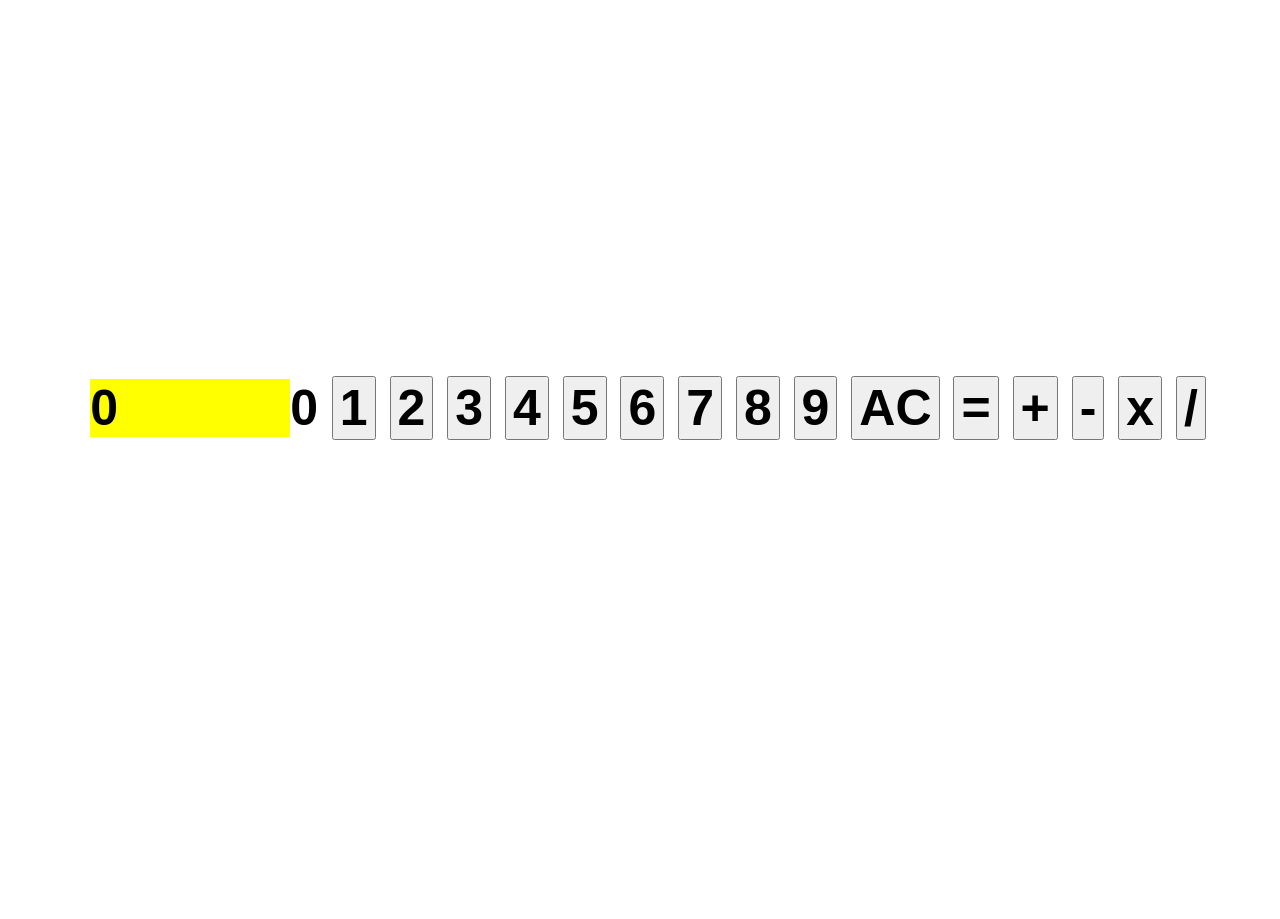
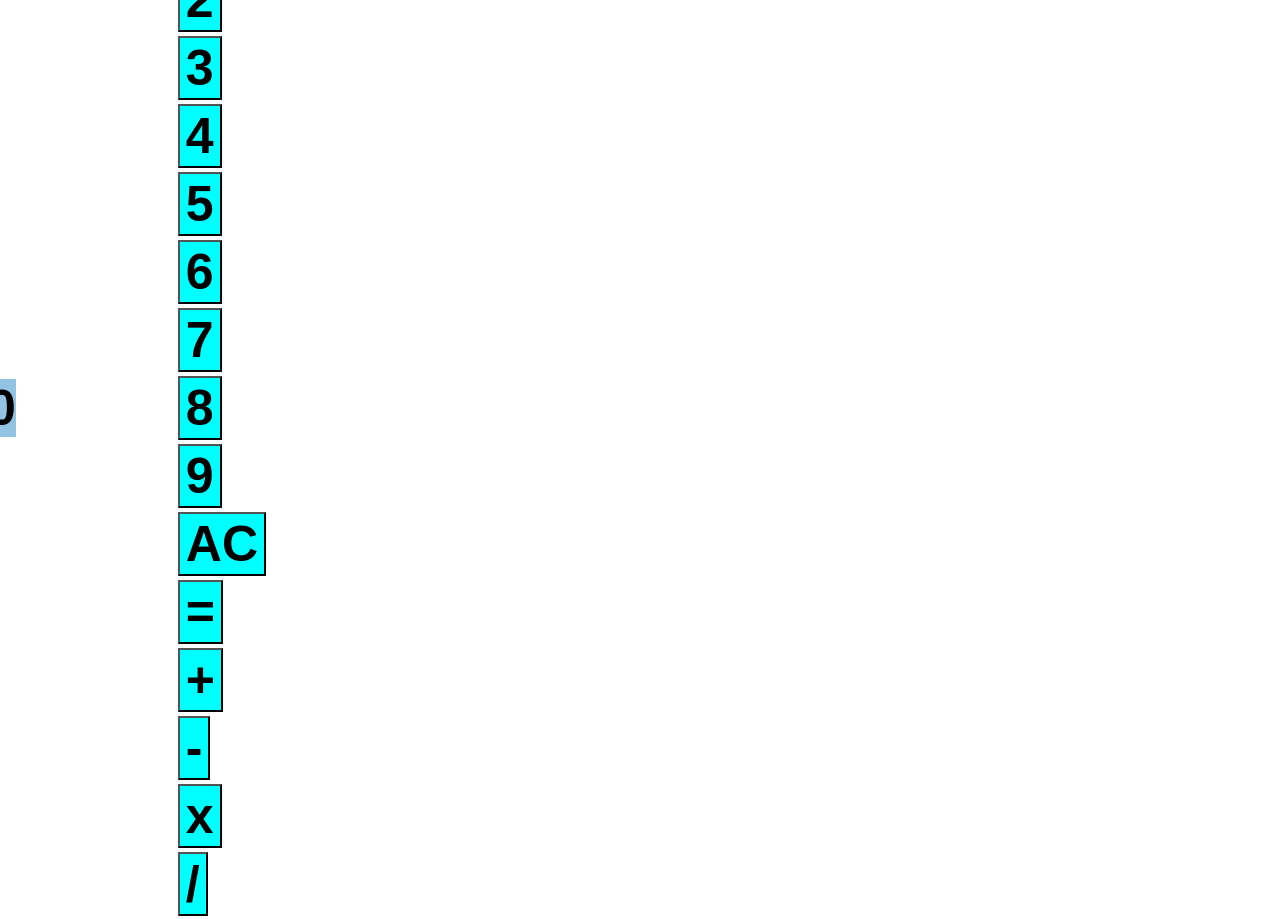
Before and after one commit to acarusillo/Calculator2_W2, a plain HTML site: page index.html in a window 1280 px wide. Before the commit the page ends 816 px from the top, so only its background shows below. Drawn offline with Linux system fonts and the light colour scheme.

Commit message:
CSS .button is edited

```diff
--- a/styles.css
+++ b/styles.css
@@ -5,25 +5,33 @@ body {
 .container {
     display: flex;
 	align-items: center;
+    border-radius: 20px;
     height: 100vh;
-	width: 100vw;
+	width: 400px;
 	justify-content: center;
+    max-inline-size: 100rem;
 
 }
 
 .output {
    background-color: yellow;
+   background: hsl(203, 58%, 73%);
    width: 200px;
    font-weight: bold;
    font-size: 50px;
+   text-align: end;
 }
 
 .buttons_value {
    font-weight: bold;
    font-size: 50px;
+   padding: 10rem;
 }
 
 .button {
+   background-color:aqua;
+   display: inline-block;
    font-weight: bold;
    font-size: 50px;
+   margin: 2px;
 }
```
Also changed, not shown: index.html (+2 -0 lines).
